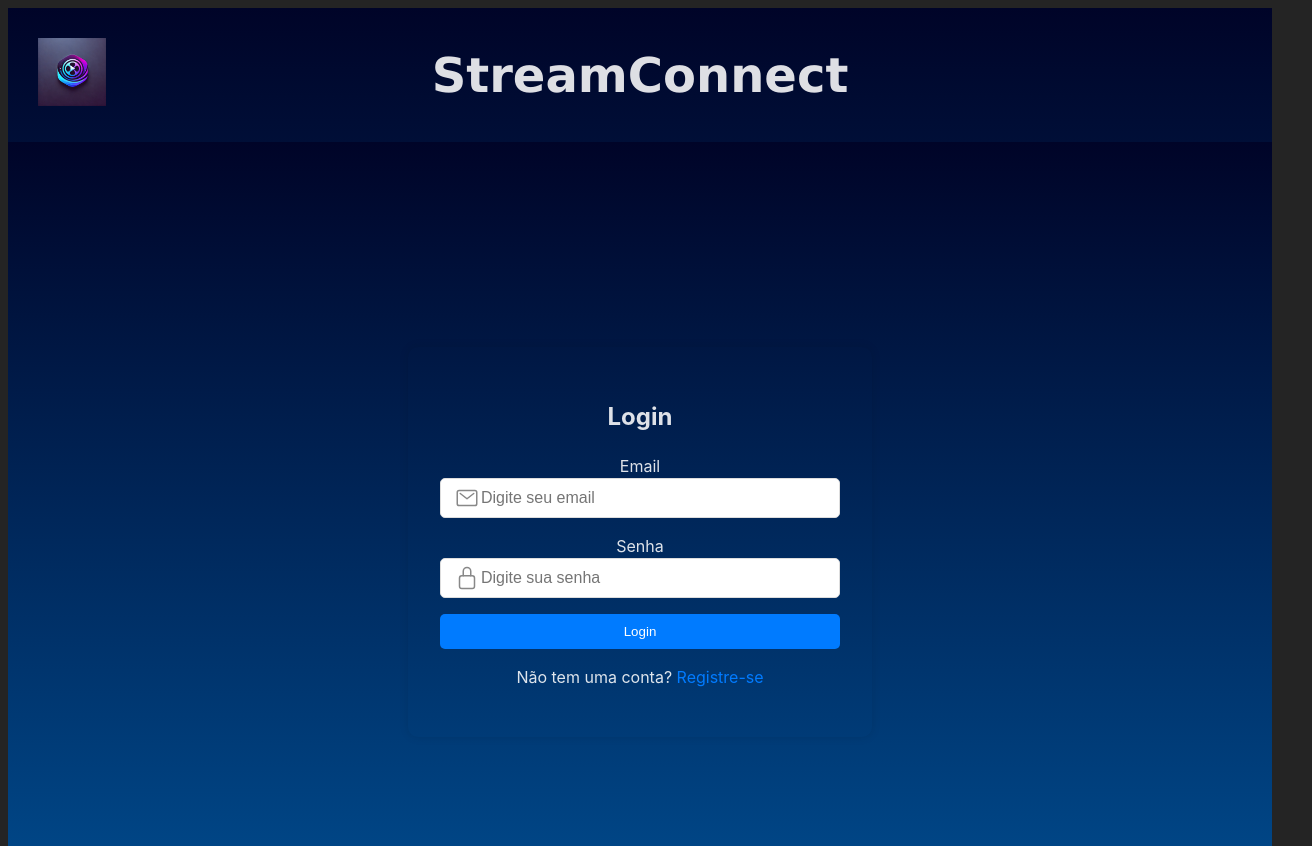
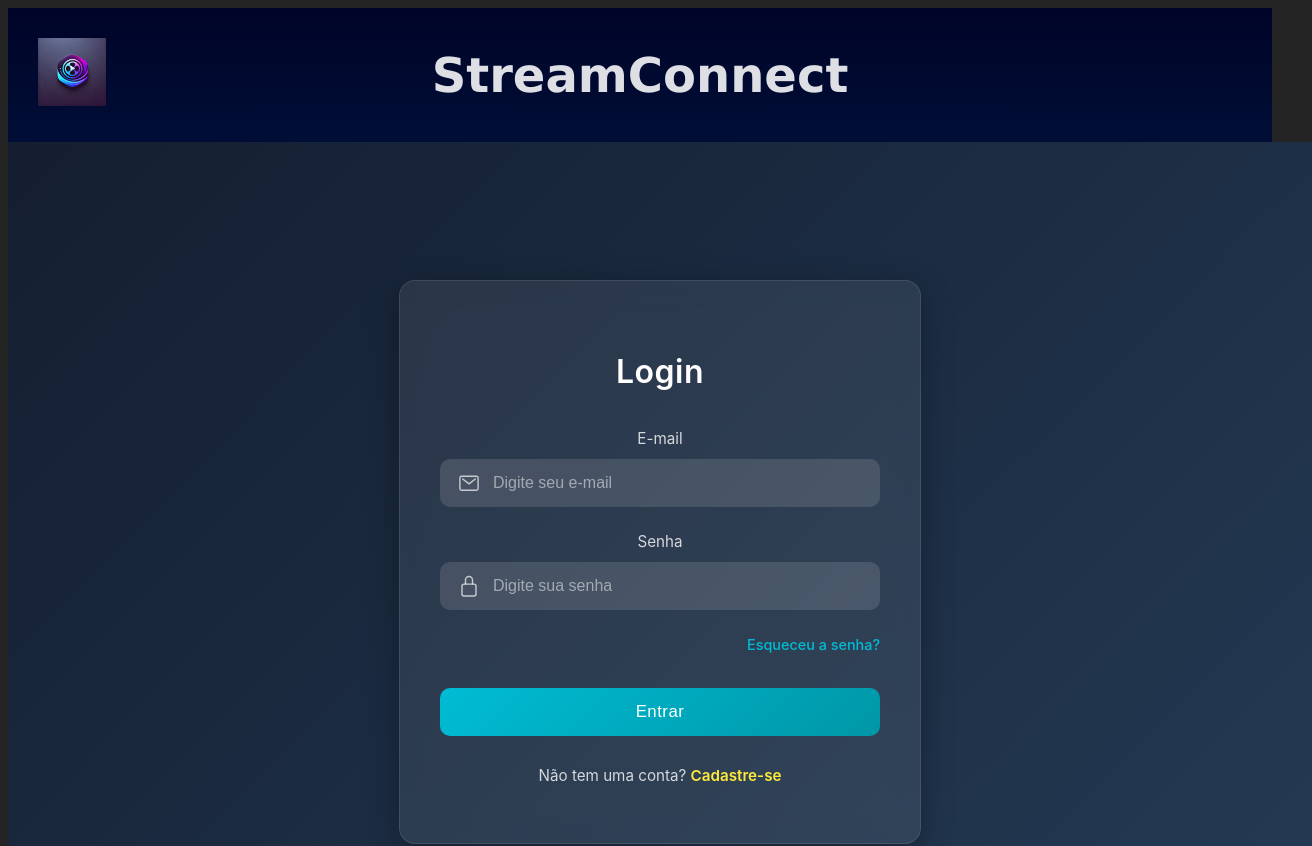
Before and after one commit to pedromelobitencourt/Movie-Recommender-System, a React (Vite) app in the folder frontend/streamconnect/: page /signin in a window 1280 px wide. Shown: the top 846 px of the page, 1312 px wide, since content can reach past the window. Built offline with nearby package versions, Linux system fonts and the light colour scheme.

Commit message:
initial commit

```diff
--- a/frontend/streamconnect/src/pages/signin/SignIn.css
+++ b/frontend/streamconnect/src/pages/signin/SignIn.css
@@ -1,84 +1,162 @@
-/* SignIn.css */
+/* SignIn.css - Estilização aprimorada */
 .wrapper {
   display: flex;
   justify-content: center;
   align-items: center;
   min-height: 100vh;
-    background: linear-gradient(to bottom, #000428, #004e92);
+  background: linear-gradient(135deg, #141e30 0%, #243b55 100%);
+  padding: 20px;
 }
 
 .form-box.login {
-    background: transparent;
-    padding: 2rem;
-    border-radius: 10px;
-    box-shadow: 0 0 10px rgba(0, 0, 0, 0.1);
+  background: rgba(255, 255, 255, 0.08);
+  backdrop-filter: blur(12px);
+  padding: 2.5rem;
+  border-radius: 16px;
+  box-shadow: 0 8px 32px rgba(0, 0, 0, 0.3);
   width: 100%;
-    max-width: 400px;
+  max-width: 440px;
+  color: #fff;
+  border: 1px solid rgba(255, 255, 255, 0.1);
+}
+
+h2 {
+  margin-bottom: 2rem;
+  font-size: 2rem;
+  font-weight: 600;
+  letter-spacing: 0.5px;
 }
 
 .input-box {
   position: relative;
-    margin-bottom: 1rem;
+  margin-bottom: 1.5rem;
+}
+
+.input-box label {
+  display: block;
+  margin-bottom: 8px;
+  font-size: 0.95rem;
+  color: rgba(255, 255, 255, 0.8);
 }
 
 .input-with-icon {
-    position: relative;
   display: flex;
   align-items: center;
+  background: rgba(255, 255, 255, 0.12);
+  border-radius: 10px;
+  padding: 12px 16px;
+  transition: all 0.3s ease;
+  border: 1px solid transparent;
+}
+
+.input-with-icon:focus-within {
+  border-color: #00bcd4;
+  background: rgba(255, 255, 255, 0.15);
 }
 
 .input-icon {
-    position: absolute;
-    left: 15px; /* Aumente a distância do ícone para a borda esquerda */
-    color: #888;
-    font-size: 1.5rem; /* Aumente o tamanho do ícone */
+  color: rgba(255, 255, 255, 0.7);
+  font-size: 1.4rem;
+  min-width: 24px;
+  margin-right: 12px;
 }
 
-  .input-box .icon {
-    position: absolute;
-    left: 10px;
-    top: 50%;
-    transform: translateY(-50%);
-    color: #888;
-    margin-right: 30px;
+.form-control {
+  background: transparent !important;
+  border: none !important;
+  color: #fff !important;
+  padding: 0 !important;
+  height: auto !important;
+  font-size: 1rem !important;
 }
 
-  .input-box input {
-    width: 100%;
-    padding: 10px 10px 10px 40px; /* Ajuste o padding para acomodar o ícone */
-    border: 1px solid #ddd;
-    border-radius: 5px;
-    font-size: 1rem;
+.form-control::placeholder {
+  color: rgba(255, 255, 255, 0.5) !important;
+  font-weight: 300;
+}
+
+.form-control:focus {
+  box-shadow: none !important;
 }
 
 .remember-forgot {
   display: flex;
-    justify-content: space-between;
-    align-items: center;
-    margin-bottom: 1rem;
+  justify-content: flex-end;
+  font-size: 0.9rem;
+  margin: 1.2rem 0 1.5rem;
 }
 
 .remember-forgot a {
-    color: #007bff;
+  color: #00bcd4 !important;
   text-decoration: none;
+  transition: all 0.3s ease;
+  font-weight: 500;
+}
+
+.remember-forgot a:hover {
+  color: #00e5ff !important;
+  text-decoration: underline;
 }
 
 .btn {
   width: 100%;
-    padding: 10px;
-    background-color: #007bff;
-    color: #fff;
-    border: none;
-    border-radius: 5px;
-    cursor: pointer;
+  padding: 14px;
+  background: linear-gradient(135deg, #00bcd4 0%, #0097a7 100%);
+  color: white !important;
+  border: none !important;
+  border-radius: 10px;
+  font-size: 1.05rem;
+  font-weight: 500;
+  letter-spacing: 0.5px;
+  transition: all 0.3s ease;
+  margin-top: 0.5rem;
+}
+
+.btn:hover {
+  transform: translateY(-1px);
+  box-shadow: 0 4px 15px rgba(0, 188, 212, 0.3);
+}
+
+.btn:disabled {
+  background: linear-gradient(135deg, #00838f 0%, #006064 100%);
+  opacity: 1;
 }
 
 .login-register {
   text-align: center;
-    margin-top: 1rem;
+  margin-top: 1.8rem;
+  font-size: 0.95rem;
 }
 
-  .login-register a {
-    color: #007bff;
+.login-register p {
+  color: rgba(255, 255, 255, 0.8);
+}
+
+.register-link {
+  color: #ffeb3b !important;
+  font-weight: 600;
   text-decoration: none;
+  transition: all 0.3s ease;
 }
+
+.register-link:hover {
+  color: #ffc107 !important;
+  text-decoration: underline;
+}
+
+/* Alert personalizado */
+.alert {
+  background: rgba(255, 75, 75, 0.15);
+  border: 1px solid rgba(255, 75, 75, 0.25);
+  color: #ff6b6b;
+  border-radius: 8px;
+  padding: 12px;
+  margin-bottom: 1.5rem;
+}
+
+/* Spinner */
+.spinner-border {
+  width: 1.2rem;
+  height: 1.2rem;
+  border-width: 0.15em;
+}
--- a/frontend/streamconnect/src/pages/signin/SignIn.tsx
+++ b/frontend/streamconnect/src/pages/signin/SignIn.tsx
@@ -1,65 +1,58 @@
 /* eslint-disable @typescript-eslint/no-unused-vars */
 import React, { useState } from 'react';
 import { useNavigate } from 'react-router-dom';
-import { Form, Button } from 'react-bootstrap';
+import { Form, Button, Alert, Spinner } from 'react-bootstrap';
 import { IonIcon } from '@ionic/react';
 import { mailOutline, lockClosedOutline } from 'ionicons/icons';
 import './SignIn.css';
 import { useAuth } from '../../Hooks/UseAuth';
 import { login } from '../../infra/usersDB';
 
-
 const SignIn: React.FC = () => {
   const { loginAuth } = useAuth();
   const navigate = useNavigate();
-  const [formData, setFormData] = useState({
-    email: '',
-    password: '',
-  });
-  const [userLogin, setUserLogin] = useState(false);
-  const [userLoginError, setUserLoginError] = useState(false);
-  const [customError, setCustomError] = useState("");
+  const [formData, setFormData] = useState({ email: '', password: '' });
+  const [isLoading, setIsLoading] = useState(false);
+  const [errorMessage, setErrorMessage] = useState("");
 
   const handleChange = (e: React.ChangeEvent<HTMLInputElement>) => {
-    const { name, value, type, checked } = e.target;
-    setFormData({
-      ...formData,
-      [name]: type === 'checkbox' ? checked : value,
-    });
+    const { name, value } = e.target;
+    setFormData((prev) => ({ ...prev, [name]: value }));
   };
 
   const handleSubmit = async (e: React.FormEvent<HTMLFormElement>) => {
     e.preventDefault();
-    console.log('Form Data:', formData);
+    setIsLoading(true);
+    setErrorMessage(""); // Resetando erro ao enviar formulário
+
     try {
-    setUserLogin(true);
       const token = await login(formData);
       await loginAuth(token.access_token);
       navigate('/catalog');
-    setUserLogin(false);
-    } catch (error: unknown) {
-      setCustomError((error as Error).message);
-      setUserLoginError(true);
+    } catch (error) {
+      setErrorMessage("E-mail ou senha incorretos. Tente novamente.");
     } finally {
-      setUserLogin(false);
+      setIsLoading(false);
     }
   };
 
   return (
-    <div>
     <div className="wrapper">
       <div className="form-box login">
         <h2>Login</h2>
+
+        {errorMessage && <Alert variant="danger">{errorMessage}</Alert>}
+
         <Form onSubmit={handleSubmit}>
           <Form.Group className="input-box">
-              <label htmlFor="email">Email</label>
+            <label htmlFor="email">E-mail</label>
             <div className="input-with-icon">
               <IonIcon icon={mailOutline} className="input-icon" />
               <Form.Control
                 type="email"
                 id="email"
                 name="email"
-                  placeholder="Digite seu email"
+                placeholder="Digite seu e-mail"
                 value={formData.email}
                 onChange={handleChange}
                 required
@@ -83,17 +76,20 @@ const SignIn: React.FC = () => {
             </div>
           </Form.Group>
 
-            <Button type="submit" className="btn" disabled={userLogin}>
-              Login
+          <div className="remember-forgot">
+            <a href="/forgot-password">Esqueceu a senha?</a>
+          </div>
+
+          <Button type="submit" className="btn" disabled={isLoading}>
+            {isLoading ? <Spinner animation="border" size="sm" /> : "Entrar"}
           </Button>
 
           <div className="login-register">
             <p>
-                Não tem uma conta? <a href="/signup" className="register-link">Registre-se</a>
+              Não tem uma conta? <a href="/signup" className="register-link">Cadastre-se</a>
             </p>
           </div>
         </Form>
-        </div>
       </div>
     </div>
   );
```
Lines whose indentation alone changed are shown as unchanged.
